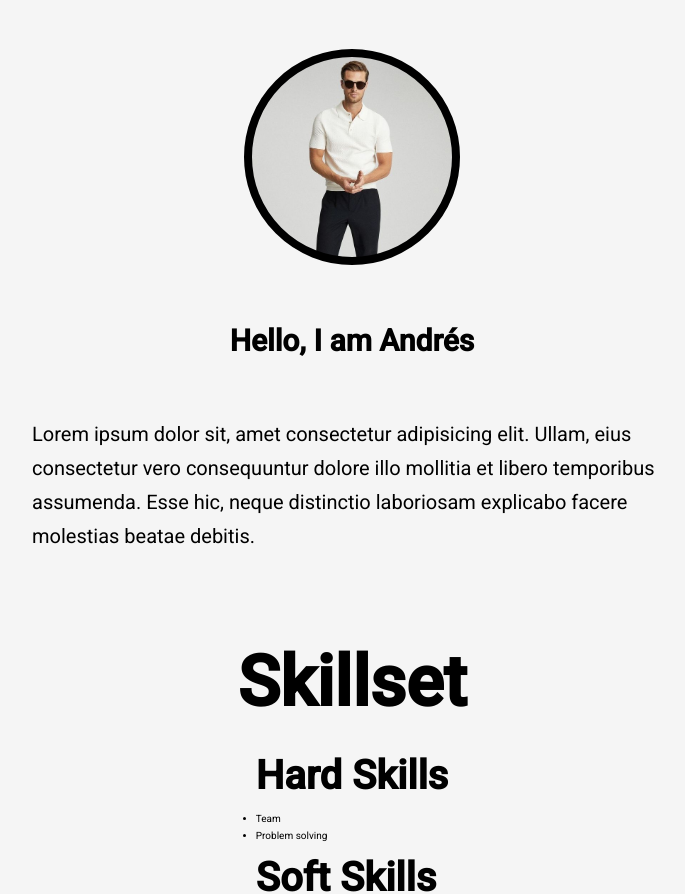
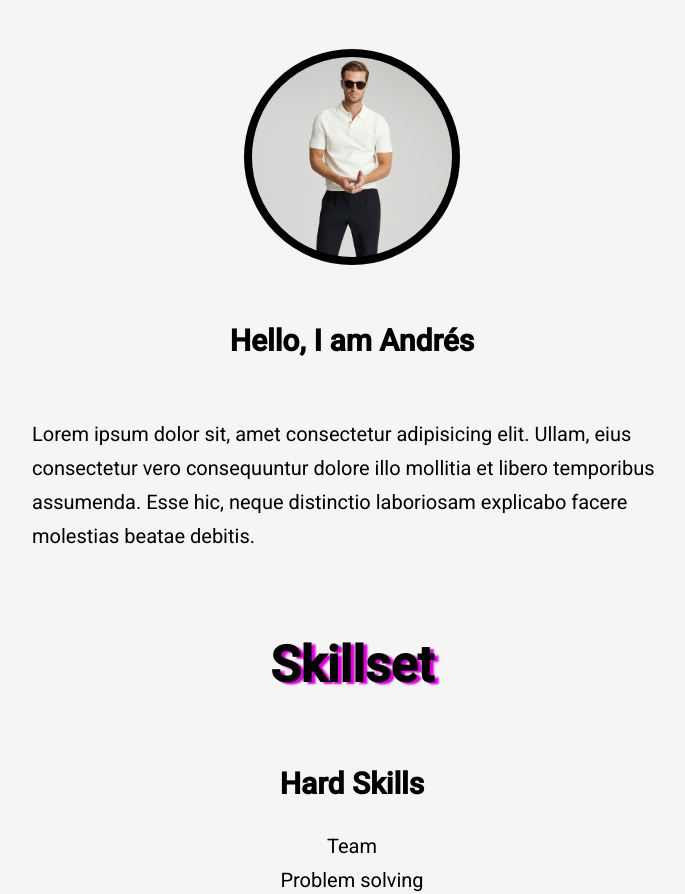
Before and after one commit to andres-ldr/portfolio-oop, a website: page src/about.html in a window 1280 px wide. Shown: the part 62-956 px from the top of the page, without its empty margins (288-973 px from the left). Drawn offline with nearby package versions, Linux system fonts and the light colour scheme; files that its build step writes are made by us from their sources.

Commit message:
add list style

```diff
--- a/src/sass/components/skills-section.scss
+++ b/src/sass/components/skills-section.scss
@@ -3,12 +3,23 @@
 
   &-content {
     h3 {
-      font-size: 7rem;
+      font-size: 5rem;
+      padding-bottom: 5rem;
+      text-shadow: 4px 2px 2px rgb(215, 0, 215);
     }
 
     .list-container {
       h4 {
-        font-size: 4rem;
+        font-size: 3rem;
+        margin-bottom: 2rem;
+      }
+      ul {
+        list-style: none;
+        text-align: center;
+        padding-bottom: 3rem;
+        li {
+          font-size: 2rem;
+        }
       }
     }
   }
```
